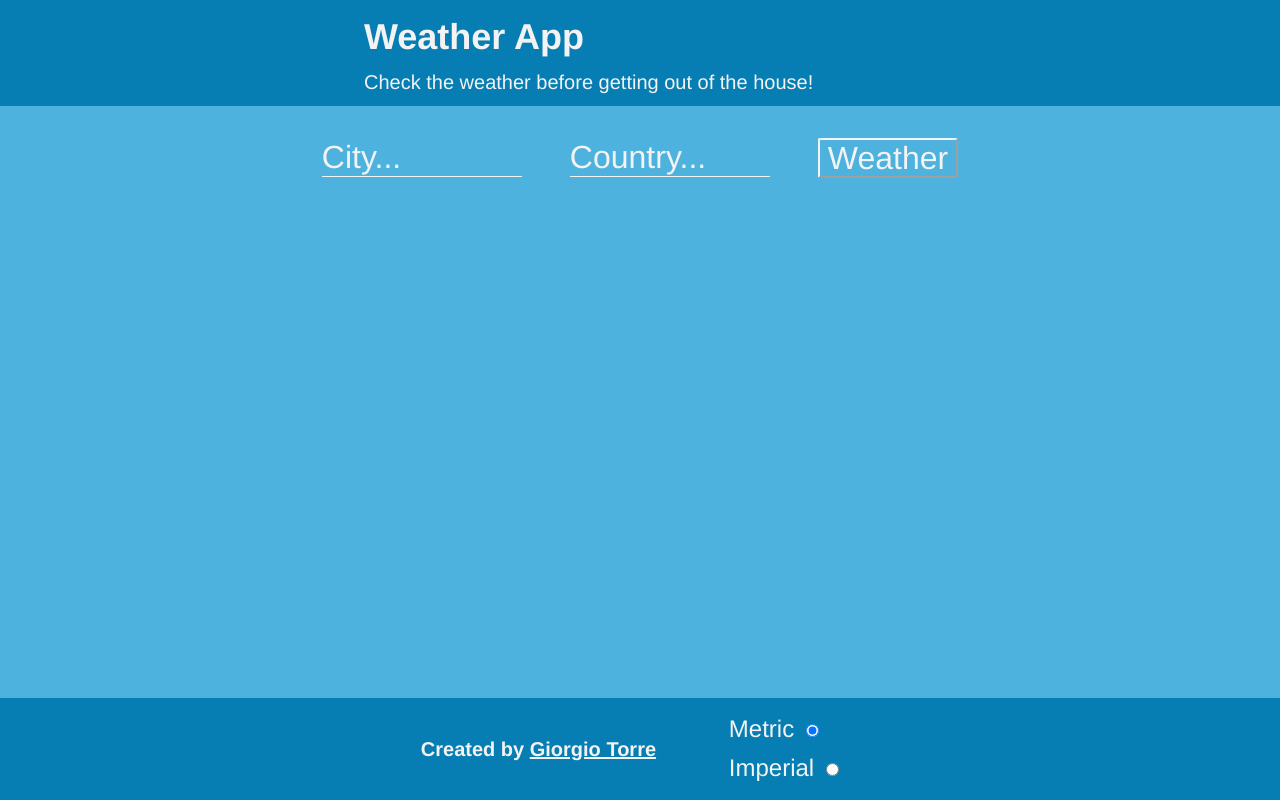
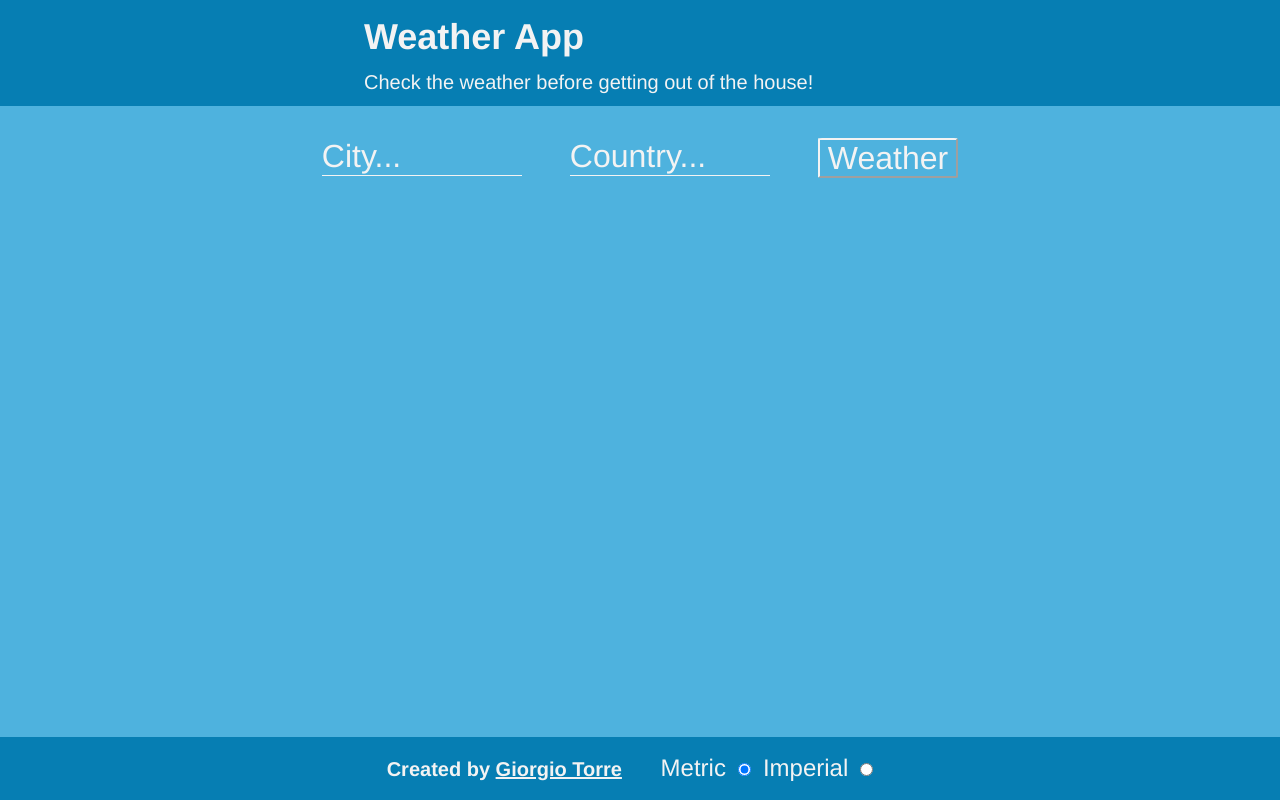
Before and after one commit to towerbrother/weather-app, a React (Create React App) app: page / in a window 1280 px wide. Built offline with nearby package versions, Linux system fonts and the light colour scheme.

Commit message:
minor amendments to Form and Input. started testing Input component

```diff
--- a/src/components/Form.jsx
+++ b/src/components/Form.jsx
@@ -15,7 +15,7 @@ const Form = () => {
       <form onSubmit={handleSubmit}>
         <div className="input-container">
           <Input
-            label=""
+            aria-label="city"
             id="city"
             type="text"
             name="queryStringCity"
@@ -24,7 +24,7 @@ const Form = () => {
             value={queryStringCity}
           />
           <Input
-            label=""
+            aria-label="country"
             id="country"
             type="text"
             name="queryStringCountry"
--- a/src/components/Input.jsx
+++ b/src/components/Input.jsx
@@ -1,10 +1,10 @@
 import React from "react";
 
 const Input = ({ label, ...props }) => (
-  <div>
-    {label && <label htmlFor={props.id}>{label}</label>}
+  <label htmlFor={props.id}>
+    {label && label}
     <input {...props} autoComplete="off" />
-  </div>
+  </label>
 );
 
 export default Input;
```
Also changed, not shown: 1 other file (tests, documents, lock files or other folders).
